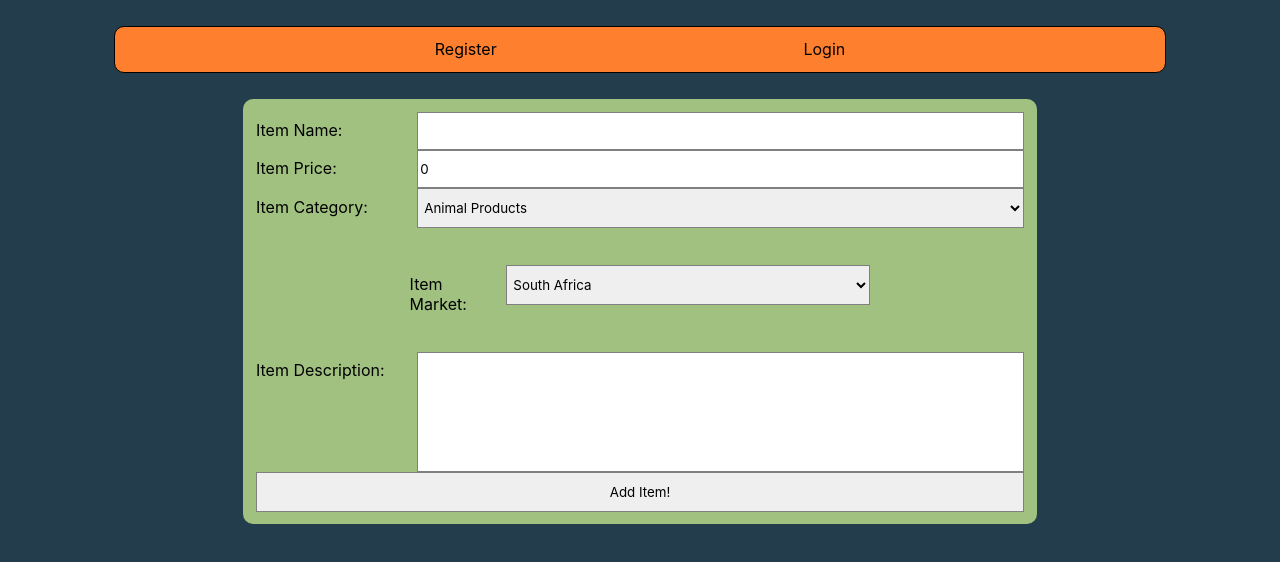
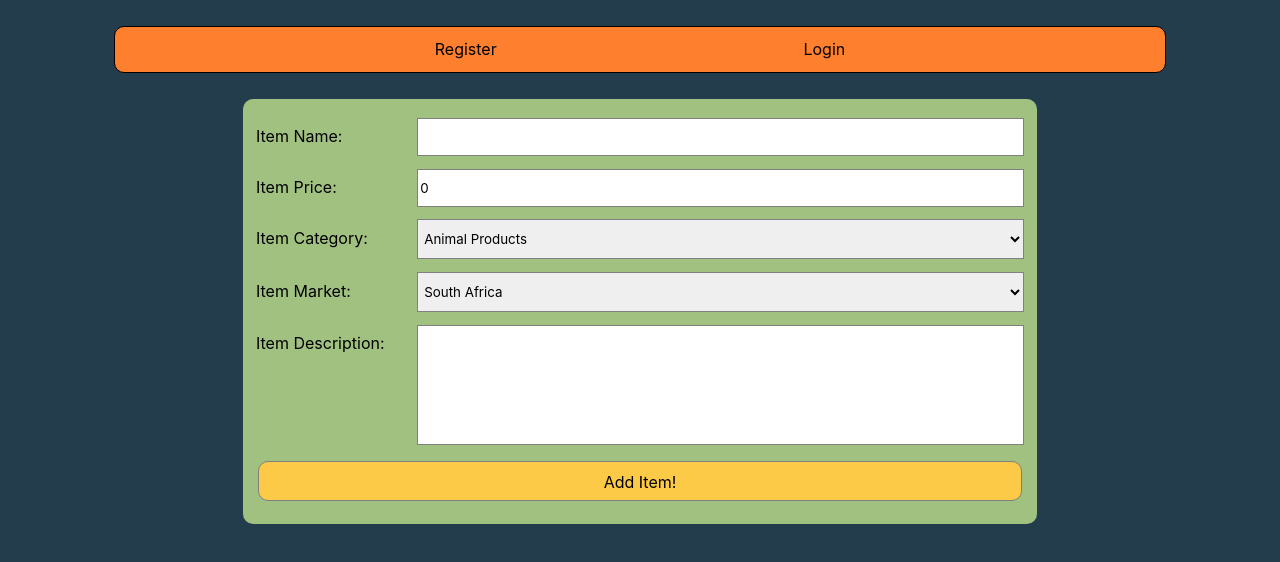
Before and after one commit to ChristopherHenao/marketplace-frontend, a React (Create React App) app: page /add-produce in a window 1280 px wide. Shown: the top 562 px of the page. Built offline with nearby package versions, Linux system fonts and the light colour scheme; sample sign-in values are in the browser's storage.

Commit message:
fixed the add item form, commented out the item market div in CSS since it seemed to be throwing the market select drop down weirdly, also changed the title on the browser tab to african market place

```diff
--- a/public/index.html
+++ b/public/index.html
@@ -24,7 +24,7 @@
       work correctly both with client-side routing and a non-root public URL.
       Learn how to configure a non-root public URL by running `npm run build`.
     -->
-    <title>React App</title>
+    <title>African Market Place</title>
   </head>
   <body>
     <noscript>You need to enable JavaScript to run this app.</noscript>
--- a/src/App.css
+++ b/src/App.css
@@ -62,13 +62,13 @@ h4, h5 {
   box-sizing: border-box;
 }
 
-#itemMarketDiv {
-  width: 60%;
+/* #itemMarketDiv {
+  width: 99%;
   background-color: var(--fg-color);
   border-radius: 10px;
   padding: 1%;
   margin: auto;
-}
+} */
 
 .item-list {
   display: flex;
@@ -222,4 +222,14 @@ h4, h5 {
 
 #add-button {
   max-height: 5vh;
+  background-color: var(--btn-color);
+  border: none;
+  border-radius:10px;
+  padding: 15px 32px;
+  text-align: center;
+  text-decoration: none;
+  display: inline-block;
+  font-size: 16px;
+  margin: 4px 2px;
+  cursor: pointer;
 }
```
